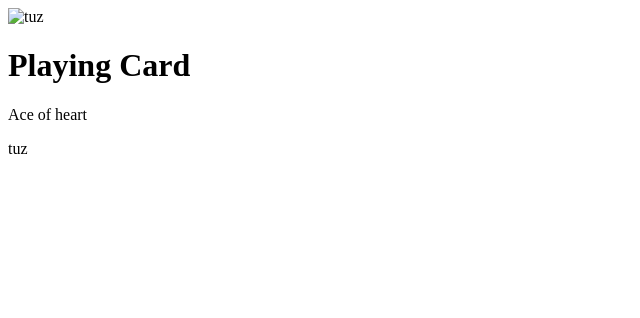
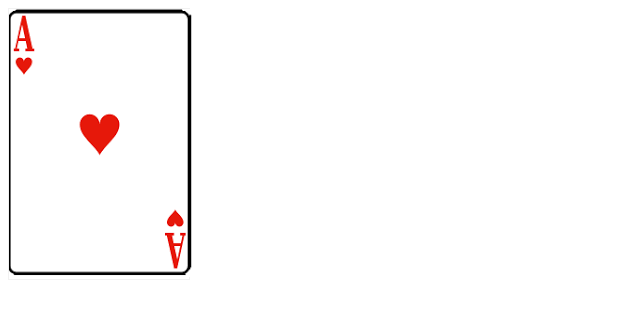
Before and after one commit to Natalina27/playingCard, a plain HTML site: page index.html in a window 1280 px wide. Shown: the whole page, without its empty margins (0-640 px from the left). Drawn offline with Linux system fonts and the light colour scheme.

Commit message:
added styles

```diff
--- a/index.html
+++ b/index.html
@@ -2,18 +2,19 @@
 <html lang="en">
 <head>
     <meta charset="UTF-8">
-    <title>Title</title>
+    <title>Playing Card</title>
+    <link rel="stylesheet" href="styles.css">
 </head>
 <body>
 <div class="flip-card">
     <div class="flip-card-inner">
         <div class="flip-card-front">
-            <img src="tuzchervei.png" alt="tuz" style="width:300px;height:300px;">
+            <img src="./img/tuzchervei.png" alt="tuz">
         </div>
         <div class="flip-card-back">
-            <h1>Playing Card</h1>
-            <p>Ace of heart</p>
-            <p>tuz</p>
+<!--            <h1>Playing Card</h1>-->
+<!--            <p>Ace of heart</p>-->
+<!--            <p>tuz</p>-->
         </div>
     </div>
 </div>
--- /dev/null
+++ b/styles.css
@@ -0,0 +1,44 @@
+.flip-card-front{
+    width: 200px;
+    height: 250px;
+}
+.flip-card-back{
+    width: 200px;
+    height: 250px;
+}
+
+.flip-card {
+    background-color: transparent;
+    width: 180px;
+    height: 270px;
+    border: 1px solid #f1f1f1;
+    perspective: 1000px; /* Remove this if you don't want the 3D effect */
+}
+
+.flip-card-inner {
+    position: relative;
+    width: 100%;
+    height: 100%;
+    text-align: center;
+    transition: transform 0.8s;
+    transform-style: preserve-3d;
+}
+.flip-card:hover .flip-card-inner {
+    transform: rotateY(180deg);
+}
+.flip-card-front, .flip-card-back {
+    position: absolute;
+    width: 100%;
+    height: 100%;
+    backface-visibility: hidden;
+}
+/*.flip-card-front {*/
+/*    background-color: #bbb;*/
+/*    color: black;*/
+/*}*/
+
+.flip-card-back {
+    background-image: url("./img/carta.png");
+    color: white;
+    transform: rotateY(180deg);
+}
```
Also changed, not shown: img/carta.png (added), img/tuzchervei.png (added).
